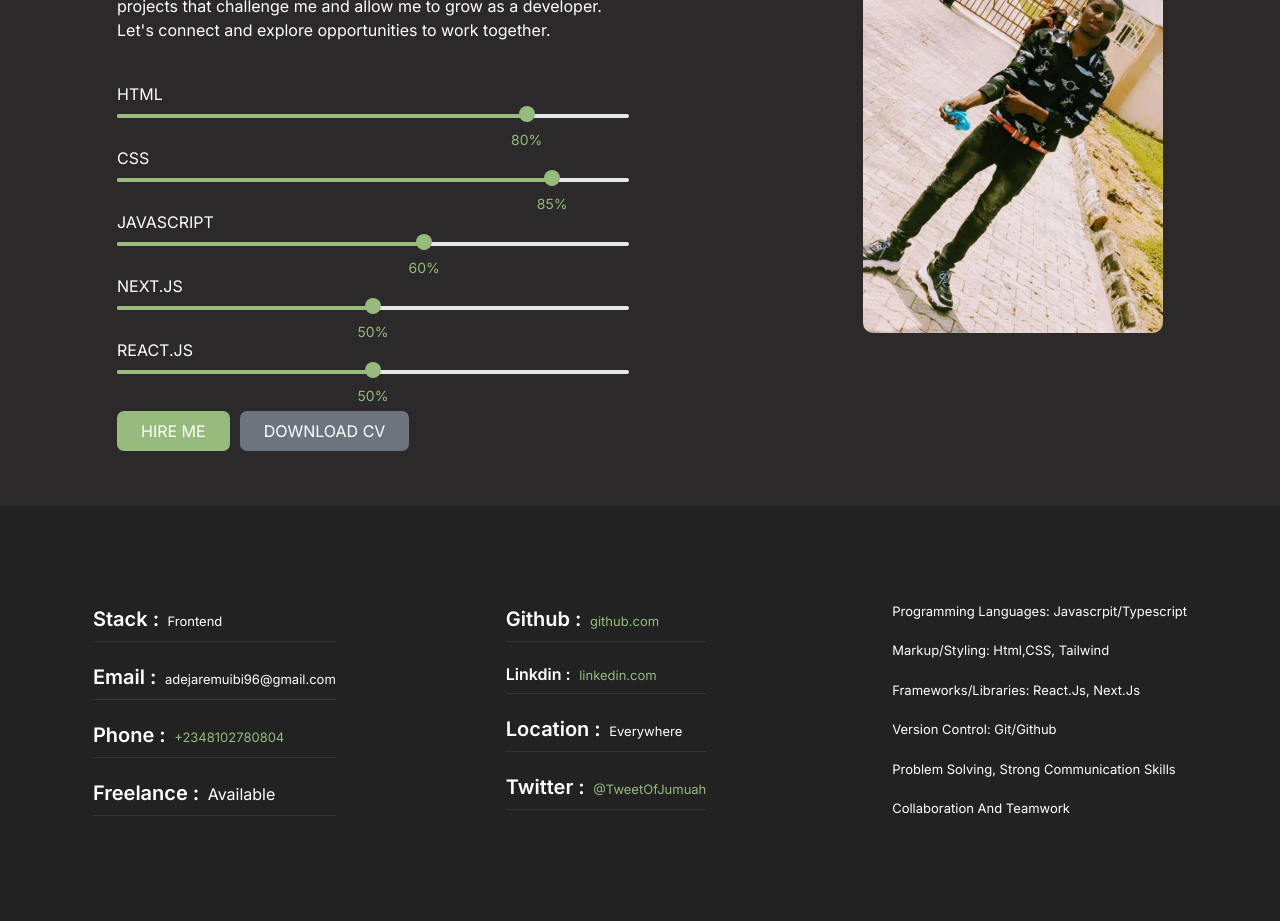
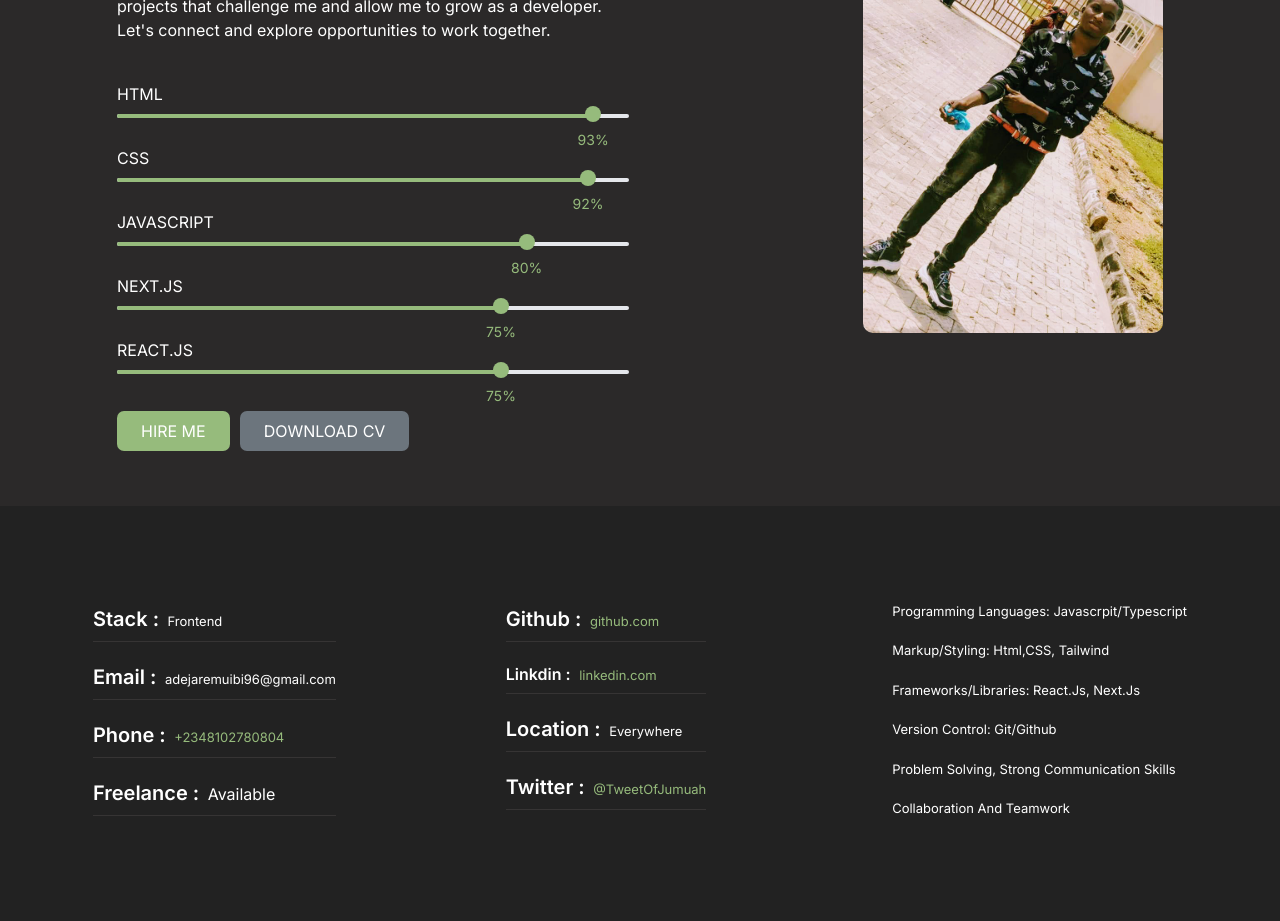
Before and after one commit to Adejare-Muibi/my-portfolio, a Next.js app: page / in a window 1280 px wide. Shown: the part 1040-1961 px from the top of the page. Built offline with nearby package versions, Linux system fonts and the light colour scheme.

Commit message:
final commit

```diff
--- a/src/components/About.jsx
+++ b/src/components/About.jsx
@@ -11,12 +11,11 @@ import WhatsAppButton from '../components/WhatsAppButton';
 
 
 const About = () => {
-  const [progress, setProgress] = useState(80); // Example percentage value
-  const [progress2, setProgress2] = useState(85); // Example percentage value
-  const [progress3, setProgress3] = useState(60); // Example percentage value
-  const [progress4, setProgress4] = useState(50); // Example percentage value
-  const [progress5, setProgress5] = useState(40); // Example percentage value
-  const [progress1, setProgress1] = useState(50); // Example percentage value
+  const [progress, setProgress] = useState(93); // Example percentage value
+  const [progress2, setProgress2] = useState(92); // Example percentage value
+  const [progress3, setProgress3] = useState(80); // Example percentage value
+  const [progress4, setProgress4] = useState(75); // Example percentage value
+  const [progress1, setProgress1] = useState(75); // Example percentage value
   const [color, setColor] = useState('#96BB7C');
 
   useEffect(() => {
@@ -29,7 +28,7 @@ const About = () => {
         <div className='flex flex-col gap-4'>
           <div className='flex flex-col gap-5 max-md:items-center'>
             <h1 className='text-[45px] font-bold'>About Me</h1>
-            <h2 className='w-[40vw] max-md:w-[85vw] max-md:text-center'>
+            <h2 className='w-[40vw] max-md:w-[86vw]'>
               I&apos;m an ambitious, enthutiastic and passionate Frontend Developer with a love for creating responsive, user-friendly interfaces. With a year experience in the field, I&apos;ve honed my skills in HTML, CSS,
               JavaScript, React and Next. I&apos;m always excited to collaborate on projects that challenge me and allow me to grow as a developer. Let&apos;s connect and explore opportunities to work together.
             </h2>
```
